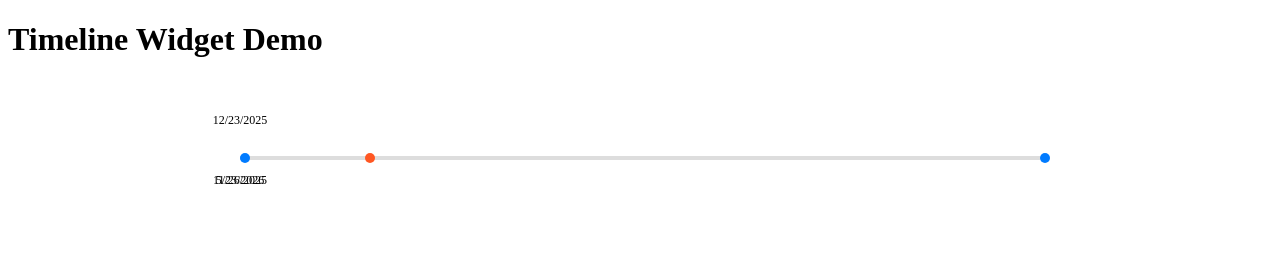
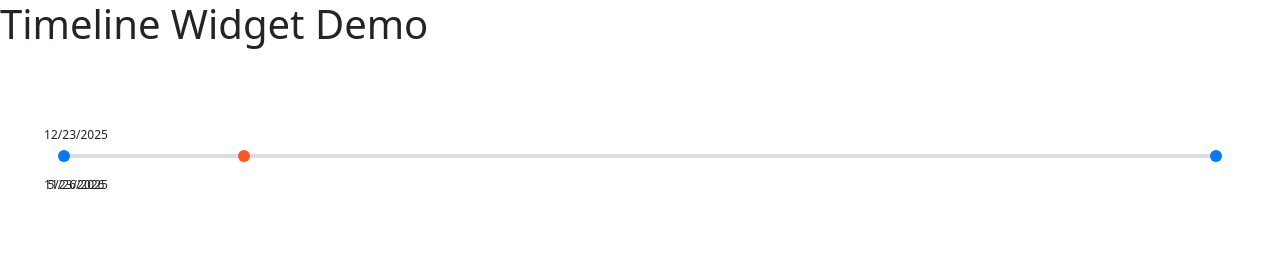
Before and after one commit to uid100/timeline, a plain HTML site: page index.html in a window 1280 px wide. Drawn offline with nearby package versions, Linux system fonts and the light colour scheme.

Commit message:
update css for widget styling

```diff
--- a/css/timeline.css
+++ b/css/timeline.css
@@ -3,10 +3,11 @@
     position: relative;
     margin: 50px auto;
     height: 100px;
-    width: 100%;
-    max-width: 800px;
+    width: 90vw;        /* 90% of viewport width */
+    max-width: none;
 }
 
+/* The line */
 .line {
     position: absolute;
     top: 50%;
@@ -17,28 +18,37 @@
     transform: translateY(-50%);
 }
 
+/* Markers */
 .marker {
     position: absolute;
     top: 50%;
-    width: 10px;
-    height: 10px;
+    width: 12px;
+    height: 12px;
     background-color: #007BFF;
     border-radius: 50%;
-    transform: translateY(-50%);
+    transform: translate(-50%, -50%); /* center on point */
 }
 
 .current-marker {
     background-color: #FF5722;
 }
 
+/* Labels */
 .label {
     position: absolute;
-    top: 65%;
     transform: translateX(-50%);
     text-align: center;
     font-size: 12px;
+    white-space: nowrap;
 }
 
-.label.current {
-    top: 5%;
+/* Start + End labels BELOW markers */
+#start-label,
+#end-label {
+    top: calc(50% + 20px); /* 20px below the line */
 }
+
+/* Current label ABOVE marker */
+#current-label {
+    top: calc(50% - 30px); /* 30px above the line */
+}
--- a/index.html
+++ b/index.html
@@ -5,12 +5,14 @@
     <meta name="viewport" content="width=device-width, initial-scale=1.0">
     <title>Timeline Widget Demo</title>
 
+    <link href="https://cdn.jsdelivr.net/npm/bootstrap@5.3.0/dist/css/bootstrap.min.css" rel="stylesheet">
     <link rel="stylesheet" href="./css/timeline.css">
 </head>
 <body>
 
 <h1>Timeline Widget Demo</h1>
 
+  <div class="row">
     <div class="timeline" id="timeline">
         <div class="line"></div>
         <div id="start-marker" class="marker"></div>
@@ -21,6 +23,7 @@
         <div id="end-label" class="label"></div>
         <div id="current-label" class="label current"></div>
     </div>
+  </div> <!-- .row -->
 
 <script type="module">
   import { renderTimeline } from './js/timeline.js';
```
Lines whose indentation alone changed are shown as unchanged.
